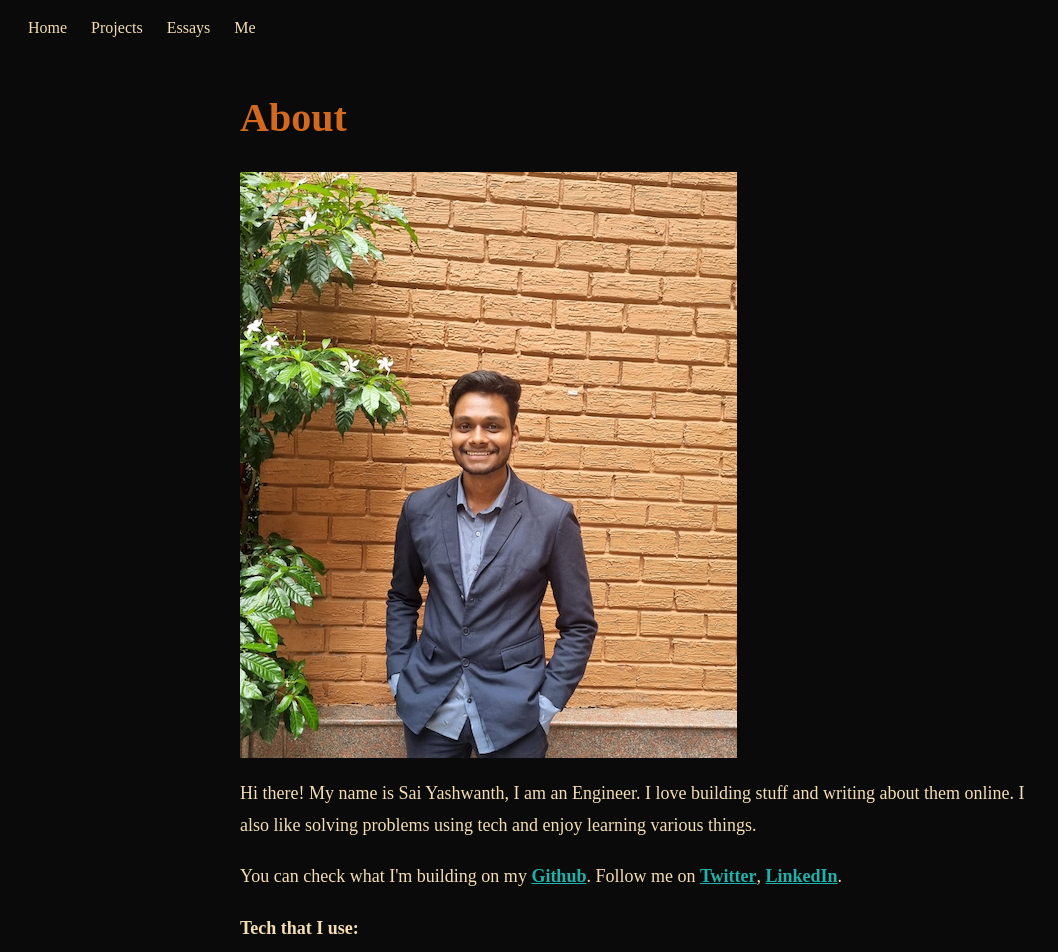
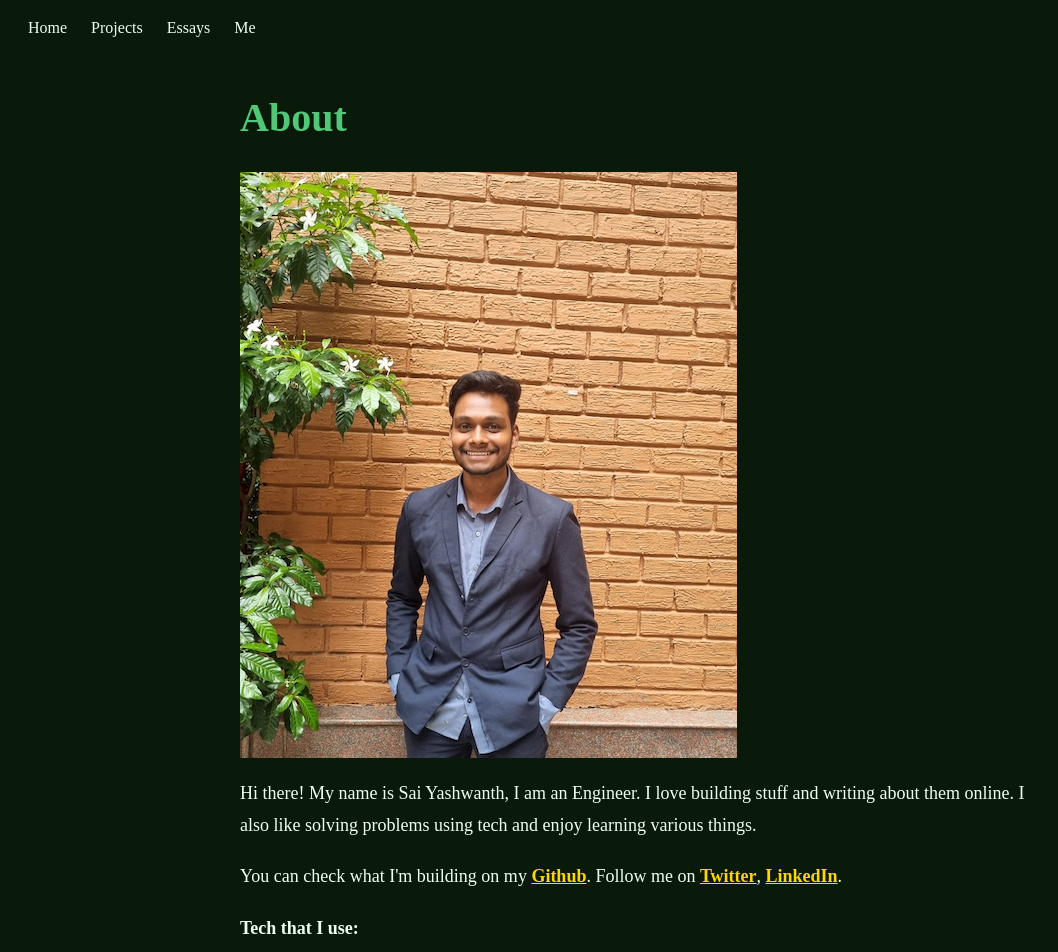
Before and after one commit to theyashwanthsai/DigitalGarden, a React (Vite) app: page /about in a window 1280 px wide. Shown: the top 952 px of the page, without its empty margins (0-1058 px from the left). Built offline with nearby package versions, Linux system fonts and the light colour scheme; a web font is replaced by a local one.

Commit message:
Added a new color scheme

```diff
--- a/src/components/Header.css
+++ b/src/components/Header.css
@@ -1,6 +1,6 @@
 .header-container {
-    background-color: #0A0A0A;
-    color: #F5DEB3;
+    background-color: var(--bg-primary);
+    color: var(--text-primary);
 }
 
 .header {
@@ -12,11 +12,11 @@
 
 .nav-link {
     padding: 0.75rem;
-    color: #F5DEB3;
+    color: var(--text-primary);
     text-decoration: none;
     transition: color 0.3s ease;
 }
 
 .nav-link:hover {
-    color: #D2691E;
+    color: var(--link-hover);
 }
--- a/src/components/markdown.css
+++ b/src/components/markdown.css
@@ -1,6 +1,35 @@
+:root {
+    /* Background Colors */
+    --bg-primary: #0A1A0A;        /* Deep forest black for mystical feel */
+
+    /* Text Colors */
+    --text-primary: #F0FFF0;      /* Honeydew for fresh readability */
+    --text-secondary: #E0FFE0;    /* Light green for secondary text */
+
+    /* Heading Colors - Emerald and jade palette */
+    --heading-primary: #50C878;   /* Emerald for main headings - precious gem */
+    --heading-secondary: #00A86B; /* Jade for sub-headings */
+    --heading-tertiary: #2E8B57;  /* Sea green for tertiary */
+
+    /* Interactive Elements */
+    --link-primary: #FFD700;      /* Gold for links - treasure accent */
+    --link-hover: #50C878;        /* Emerald hover */
+
+    /* Code Block Styling */
+    --code-bg: #1A2F1A;           /* Darker green for code */
+    --code-text: #F5FFF5;         /* Mint cream for code readability */
+
+    /* Button Styling */
+    --button-primary: #50C878;    /* Emerald for buttons */
+    --button-hover: #66CDAA;      /* Medium aquamarine hover */
+
+    /* Border and Divider Colors */
+    --border-primary: #228B22;    /* Forest green for natural borders */
+}
+
 body {
-    background-color: #0A0A0A;
-    color: #F5DEB3;
+    background-color: var(--bg-primary);
+    color: var(--text-primary);
 }
 
 .markdown-content {
@@ -10,28 +39,28 @@ body {
 }
 
 .markdown-content h1 {
-    color: #D2691E;
+    color: var(--heading-primary);
     font-size: 2.5rem;
     font-weight: bold;
     margin-bottom: 1.5rem;
 }
 
 .markdown-content h2 {
-    color: #9ACD32;
+    color: var(--heading-secondary);
     font-size: 2.0rem;
     font-weight: bold;
     margin-bottom: 1.25rem;
 }
 
 .markdown-content h3 {
-    color: #DEB887;
+    color: var(--heading-tertiary);
     font-size: 1.6rem;
     font-weight: bold;
     margin-bottom: 1rem;
 }
 
 .markdown-content p {
-    color: #F5DEB3;
+    color: var(--text-primary);
     font-size: 1.125rem;
     line-height: 1.75;
     margin-bottom: 1.25rem;
@@ -40,7 +69,7 @@ body {
 .markdown-content ul {
     list-style-type: disc;
     padding-left: 1.5rem;
-    color: #D2B48C;
+    color: var(--text-secondary);
     font-size: 1.125rem;
     margin-bottom: 1.25rem;
 }
@@ -50,34 +79,34 @@ body {
 }
 
 .markdown-content a {
-    color: #20B2AA;
+    color: var(--link-primary);
     text-decoration: underline;
     font-size: 1.125rem;
 }
 
 pre, code {
-    background-color: #1A1A1A;
-    color: #E6D5B8;
+    background-color: var(--code-bg);
+    color: var(--code-text);
     padding: 0.5rem;
     border-radius: 4px;
 }
 
 blockquote {
-    border-left: 4px solid #9ACD32;
+    border-left: 4px solid var(--heading-secondary);
     padding-left: 1rem;
     margin-left: 0;
     font-style: italic;
-    color: #DEB887;
+    color: var(--heading-tertiary);
 }
 
 hr {
     border: none;
-    border-top: 1px solid #DEB887;
+    border-top: 1px solid var(--heading-tertiary);
     margin: 2rem 0;
 }
 
 .button {
-    background-color: #D2691E;
+    background-color: var(--button-primary);
     color: white;
     padding: 0.5rem 1rem;
     border: none;
@@ -87,15 +116,15 @@ hr {
 }
 
 .button:hover {
-    background-color: #E07A5F;
+    background-color: var(--button-hover);
 }
 
 a:hover {
-    color: #D2691E;
+    color: var(--link-hover);
 }
 
 .article-container {
-    background-color: #0A0A0A;
+    background-color: var(--bg-primary);
     min-height: 100vh;
     display: flex;
     justify-content: center;
@@ -107,7 +136,7 @@ a:hover {
     max-width: 64rem;
     width: 100%;
     padding: 1.25rem;
-    border: 4px solid #D2B48C;  /* Tan color border to match the earthy theme */
+    border: 4px solid var(--border-primary);
     border-radius: 0.5rem;
 }
 
```
Also changed, not shown: src/components/colorscheme.md (added).
